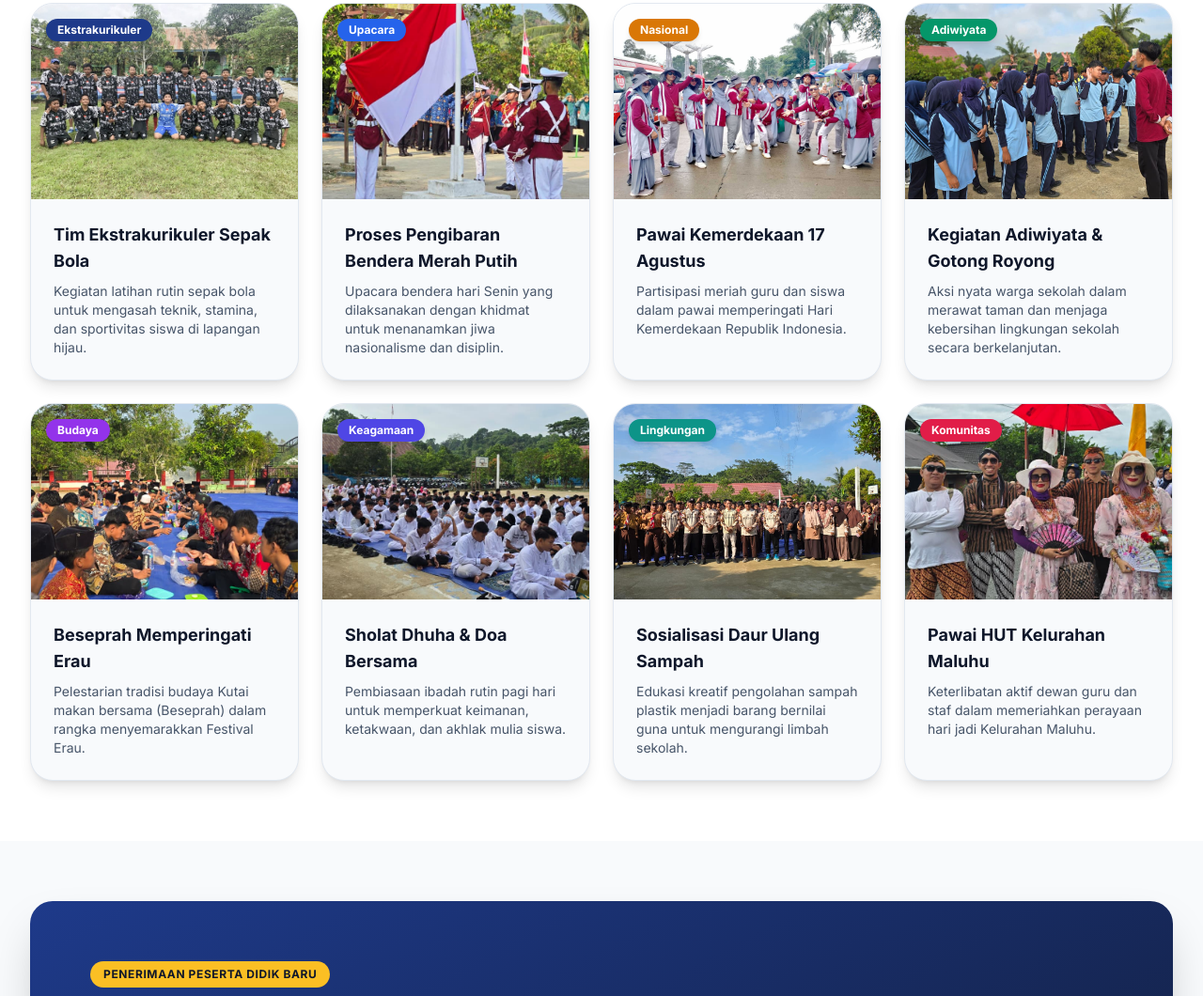
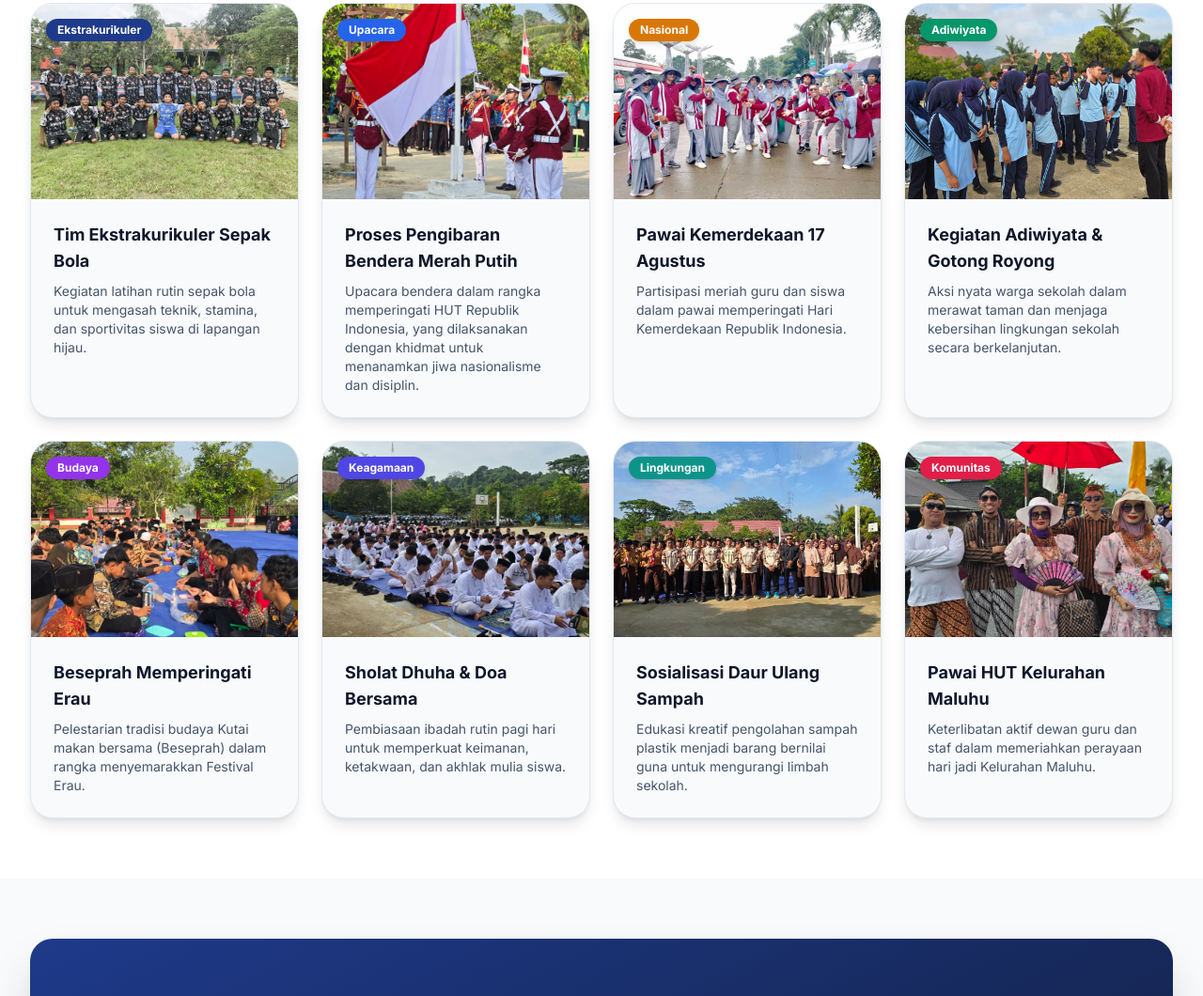
Before and after one commit to rafifirmansyah955-dotcom/Website_sekolah, a plain HTML site: page index.html in a window 1280 px wide. Shown: the part 4558-5618 px from the top of the page at 94% size. Drawn offline with nearby package versions, Linux system fonts and the light colour scheme.

Commit message:
upnew.html

```diff
--- a/index.html
+++ b/index.html
@@ -538,7 +538,7 @@
                     <div class="p-5 sm:p-6 flex-1 flex flex-col justify-between">
                         <div>
                             <h4 class="text-base sm:text-lg font-bold text-slate-900 dark:text-white mb-2 group-hover:text-blue-900 dark:group-hover:text-blue-400 transition">Proses Pengibaran Bendera Merah Putih</h4>
-                            <p class="text-xs sm:text-sm text-slate-600 dark:text-slate-300 leading-relaxed">Upacara bendera hari Senin yang dilaksanakan dengan khidmat untuk menanamkan jiwa nasionalisme dan disiplin.</p>
+                            <p class="text-xs sm:text-sm text-slate-600 dark:text-slate-300 leading-relaxed">Upacara bendera dalam rangka memperingati HUT Republik Indonesia, yang dilaksanakan dengan khidmat untuk menanamkan jiwa nasionalisme dan disiplin.</p>
                         </div>
                     </div>
                 </div>
```
